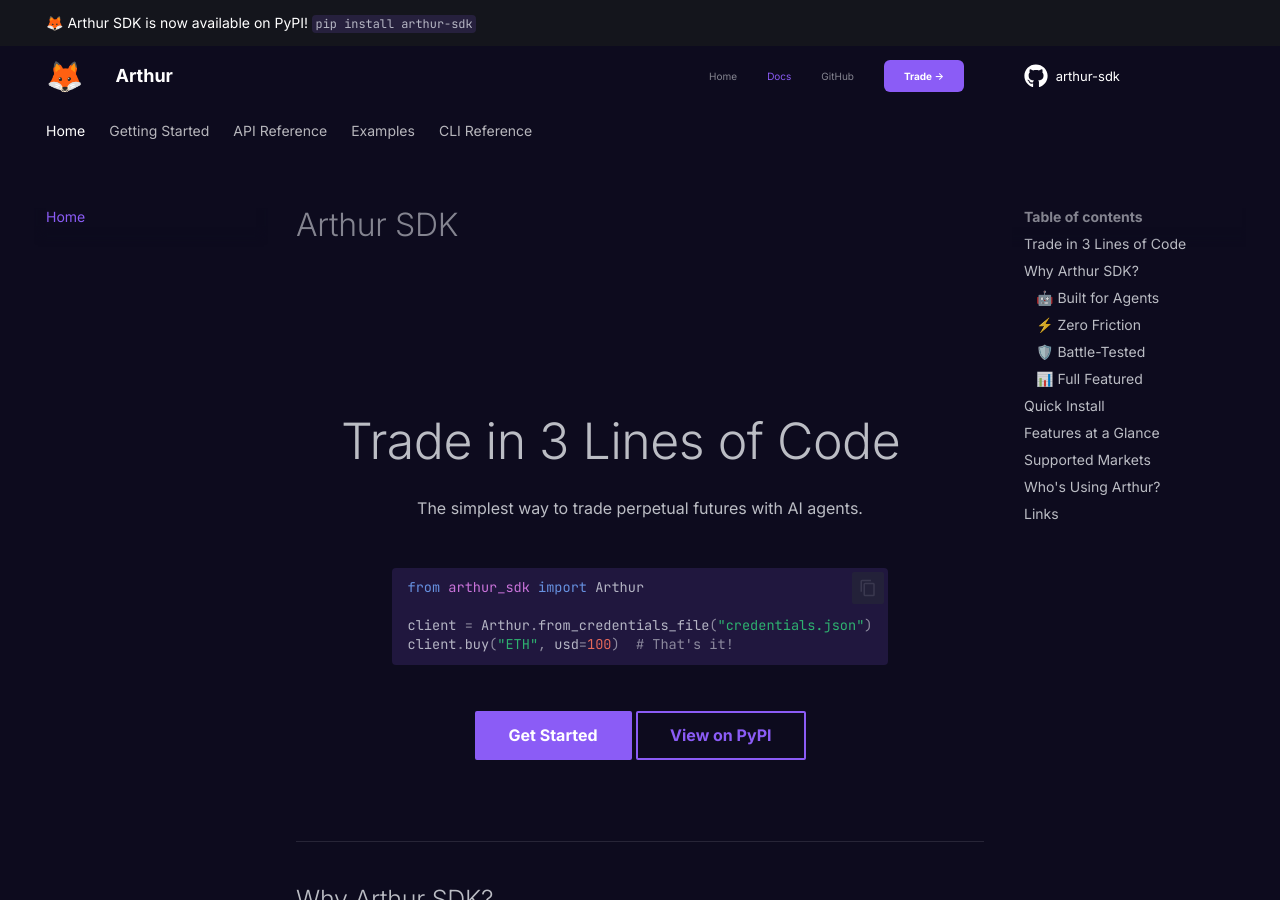
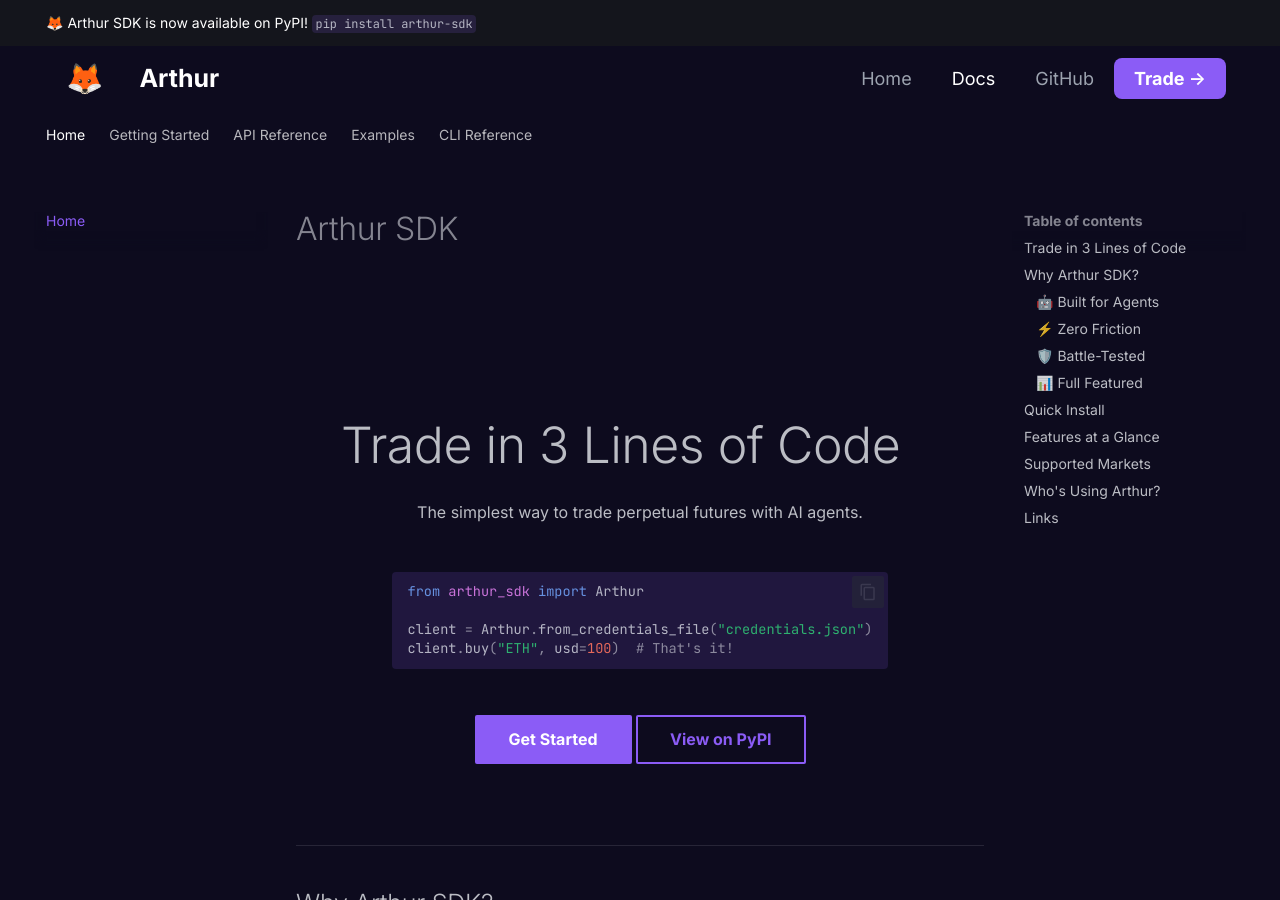
Before and after one commit to arthur-orderly/arthur-docs, an MkDocs documentation site: the page built from docs/index.md, in a window 1280 px wide and 900 px high. Built offline with MkDocs 1.6.1 and Material for MkDocs 9.7.7, drawn with Linux system fonts in a browser that asks for light colours; comment, search, counter and statistics services are not loaded.

Commit message:
Match header size to agent-landing

```diff
--- a/overrides/main.html
+++ b/overrides/main.html
@@ -5,35 +5,29 @@
 {% endblock %}
 
 {% block header %}
-<header class="md-header" data-md-component="header">
-  <nav class="md-header__inner md-grid" aria-label="Header">
-    <a href="https://agents.arthurdex.com" title="Arthur" class="md-header__button md-logo" aria-label="Arthur" data-md-component="logo">
+<header class="md-header" data-md-component="header" style="height: 64px;">
+  <nav class="md-header__inner md-grid" aria-label="Header" style="height: 64px; padding: 0 24px;">
+    <a href="https://agents.arthurdex.com" title="Arthur" class="md-header__button md-logo" aria-label="Arthur" data-md-component="logo" style="margin-right: 8px;">
       <span style="font-size: 1.5rem;">🦊</span>
     </a>
-    <label class="md-header__button md-icon" for="__drawer">
-      {% include ".icons/material/menu.svg" %}
-    </label>
-    <div class="md-header__title" data-md-component="header-title">
+    <div class="md-header__title" data-md-component="header-title" style="flex-shrink: 0;">
       <div class="md-header__ellipsis">
         <div class="md-header__topic">
           <span class="md-ellipsis">
-            <a href="https://agents.arthurdex.com" style="color: inherit; text-decoration: none; font-weight: 700;">Arthur</a>
+            <a href="https://agents.arthurdex.com" style="color: inherit; text-decoration: none; font-weight: 700; font-size: 1.25rem;">Arthur</a>
           </span>
         </div>
       </div>
     </div>
 
-    <!-- Custom nav links -->
-    <nav class="md-header__nav" style="display: flex; align-items: center; gap: 1.5rem; margin-left: auto; margin-right: 1rem;">
-      <a href="https://agents.arthurdex.com" style="color: var(--md-default-fg-color--light); text-decoration: none; font-weight: 500;">Home</a>
-      <a href="https://docs.arthurdex.com" style="color: var(--md-primary-fg-color); text-decoration: none; font-weight: 500;">Docs</a>
-      <a href="https://github.com/arthur-orderly/agent-trading-sdk" style="color: var(--md-default-fg-color--light); text-decoration: none; font-weight: 500;">GitHub</a>
-      <a href="https://arthurdex.com" style="background: #8B5CF6; color: white; padding: 0.5rem 1rem; border-radius: 6px; text-decoration: none; font-weight: 600;">Trade →</a>
+    <!-- Custom nav links - matching agent-landing style -->
+    <nav class="md-header__nav" style="display: flex; align-items: center; gap: 2rem; margin-left: auto; margin-right: 1rem;">
+      <a href="https://agents.arthurdex.com" style="color: #9ca3af; text-decoration: none; font-weight: 500; font-size: 0.9rem;">Home</a>
+      <a href="https://docs.arthurdex.com" style="color: #fff; text-decoration: none; font-weight: 500; font-size: 0.9rem;">Docs</a>
+      <a href="https://github.com/arthur-orderly/agent-trading-sdk" style="color: #9ca3af; text-decoration: none; font-weight: 500; font-size: 0.9rem;">GitHub</a>
     </nav>
 
-    <div class="md-header__source">
-      {% include "partials/source.html" %}
-    </div>
+    <a href="https://arthurdex.com" style="display: inline-flex; align-items: center; gap: 8px; padding: 10px 20px; background: #8B5CF6; color: white; border-radius: 8px; text-decoration: none; font-weight: 600; font-size: 0.9rem;">Trade →</a>
   </nav>
 </header>
 {% endblock %}
```
Also changed, not shown: site/404.html, site/api/client/index.html, site/api/market-maker/index.html, site/api/strategies/index.html, site/cli/index.html, site/credentials/index.html, site/examples/basic/index.html, site/examples/market-making/index.html, site/examples/strategies/index.html, site/index.html, site/quickstart/index.html.
